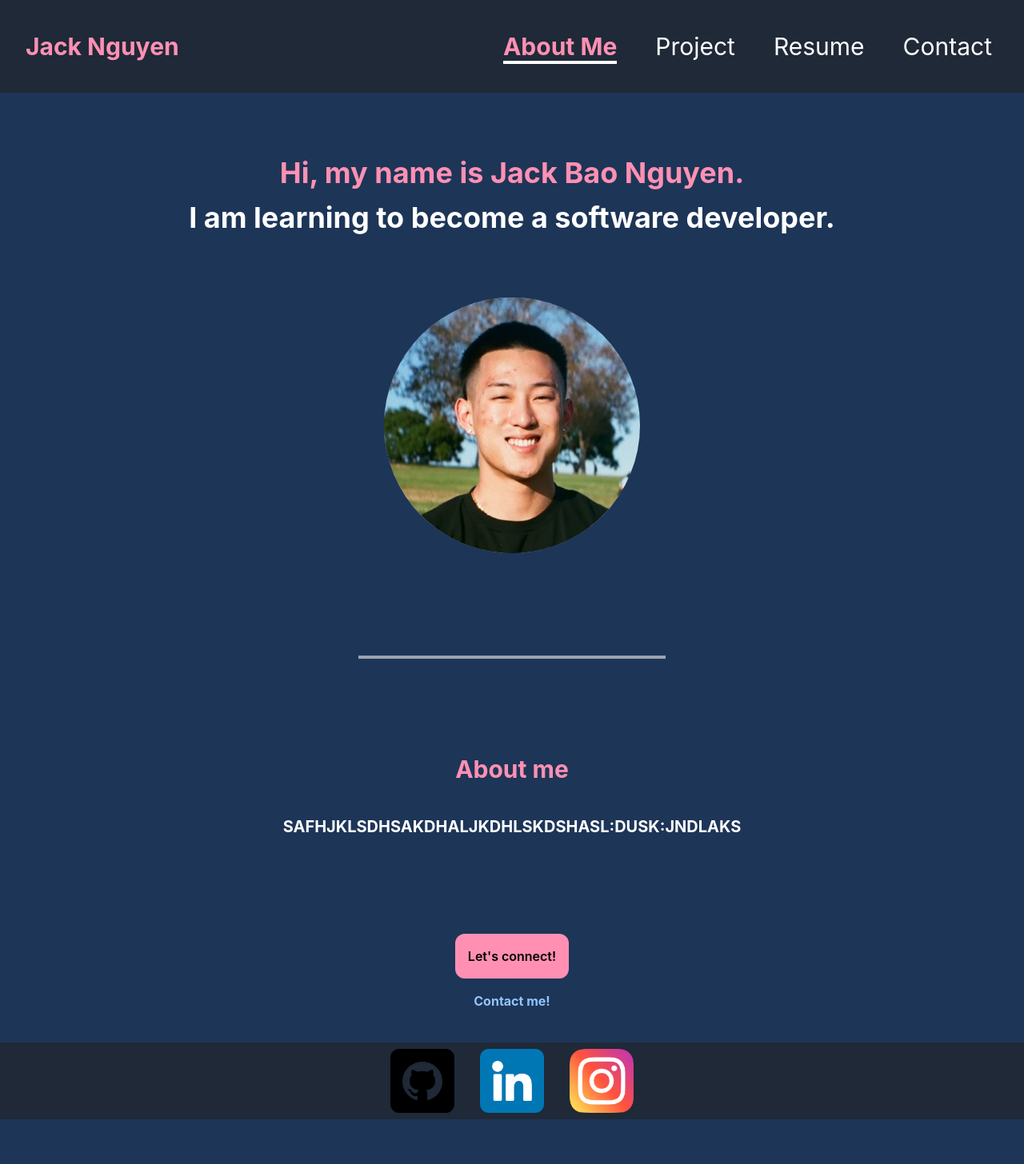
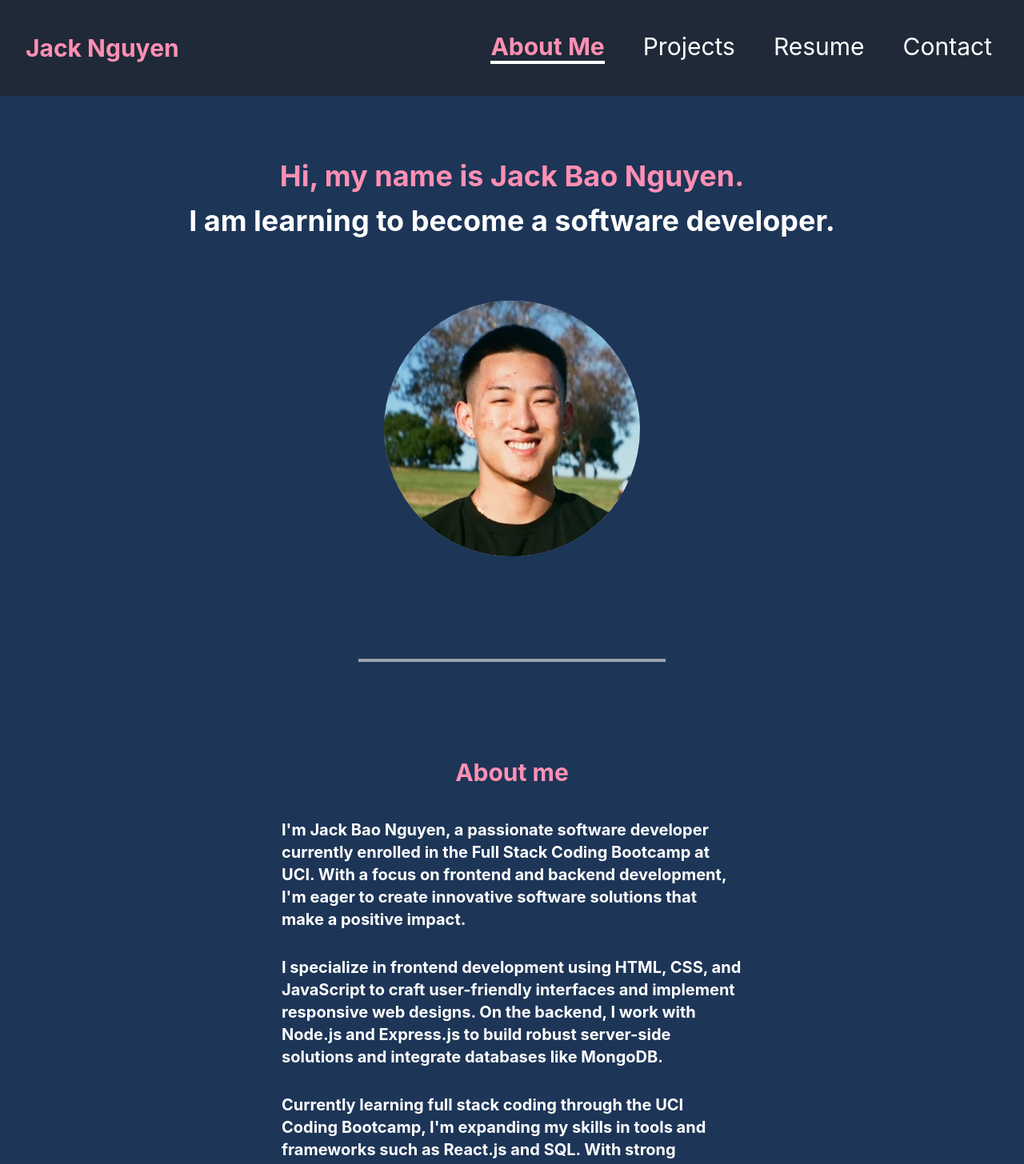
Before and after one commit to jackbngn/react-portfolio, a React (Create React App) app in the folder react-portfolio/: page / in a window 1280 px wide. Shown: the top 1456 px of the page at 80% size. Before the commit the page ends 1400 px from the top, so only its background shows below. Built offline with nearby package versions, Linux system fonts and the light colour scheme.

Commit message:
About me section added

```diff
--- a/react-portfolio/src/components/Navtabs.js
+++ b/react-portfolio/src/components/Navtabs.js
@@ -1,63 +1,56 @@
 import React from 'react';
 
-function NavTabs({ currentPage, handlePage }) {
+export default function NavTabs({ currentPage, handlePage }) {
 	return (
-		<nav className="flex items-center justify-between bg-gray-800 sticky top-0 z-10 ">
+		<nav className="flex flex-wrap items-center justify-between bg-gray-800 sticky top-0 z-10">
 			<p className="text-3xl m-8 text-pink-color font-bold">Jack Nguyen</p>
 
-			<ul className="flex justify-end m-10 text-3xl space-x-12">
-				<li className="">
-					<a
-						href="#about"
+			<ul className="flex flex-wrap justify-end m-10 text-3xl space-x-12">
+				<li className="mb-4 sm:mb-0">
+					<button
 						onClick={() => handlePage('About')}
-						// ternary operator to add indications css to which tab the user is currently on.
-						className={
+						className={`${
 							currentPage === 'About'
 								? 'text-pink-color font-bold border-b-4 border-white'
 								: ''
-						}>
+						}`}>
 						About Me
-					</a>
+					</button>
 				</li>
-				<li className="">
-					<a
-						href="#project"
-						onClick={() => handlePage('Project')}
-						className={
-							currentPage === 'Project'
+				<li className="mb-4 sm:mb-0">
+					<button
+						onClick={() => handlePage('Projects')}
+						className={`${
+							currentPage === 'Projects'
 								? 'text-pink-color font-bold border-b-4 border-white'
 								: ''
-						}>
-						Project
-					</a>
+						}`}>
+						Projects
+					</button>
 				</li>
-				<li className="">
-					<a
-						href="#resume"
+				<li className="mb-4 sm:mb-0">
+					<button
 						onClick={() => handlePage('Resume')}
-						className={
+						className={`${
 							currentPage === 'Resume'
 								? 'text-pink-color font-bold border-b-4 border-white'
 								: ''
-						}>
+						}`}>
 						Resume
-					</a>
+					</button>
 				</li>
-				<li className="">
-					<a
-						href="#contact"
+				<li className="mb-4 sm:mb-0">
+					<button
 						onClick={() => handlePage('Contact')}
-						className={
+						className={`${
 							currentPage === 'Contact'
 								? 'text-pink-color font-bold border-b-4 border-white'
 								: ''
-						}>
+						}`}>
 						Contact
-					</a>
+					</button>
 				</li>
 			</ul>
 		</nav>
 	);
 }
-
-export default NavTabs;
--- a/react-portfolio/src/components/PortfolioContainer.js
+++ b/react-portfolio/src/components/PortfolioContainer.js
@@ -5,6 +5,7 @@ import Contact from './pages/Contact';
 import Project from './pages/Project';
 import Resume from './pages/Resume';
 import Footer from './Footer';
+import BurgerMenu from './BurgerMenu';
 
 export default function PortfolioContainer() {
 	const [currentPage, setCurrentPage] = useState('About');
@@ -14,7 +15,7 @@ export default function PortfolioContainer() {
 		if (currentPage === 'About') {
 			return <About handlePage={handlePage} />;
 		}
-		if (currentPage === 'Project') {
+		if (currentPage === 'Projects') {
 			return <Project />;
 		}
 		if (currentPage === 'Resume') {
--- a/react-portfolio/src/components/pages/About.js
+++ b/react-portfolio/src/components/pages/About.js
@@ -28,9 +28,33 @@ export default function About({ handlePage }) {
 				<div className="flex justify-center text-3xl text-pink-color">
 					<h4>About me</h4>
 				</div>
-				<div className="flex justify-center mt-10 text-xl">
-					<br />
-					<h6>SAFHJKLSDHSAKDHALJKDHLSKDSHASL:DUSK:JNDLAKS</h6>
+				<div className="mt-10 text-xl">
+					<div className="flex justify-center">
+						<h6 className="max-w-xl mb-8">
+							I'm Jack Bao Nguyen, a passionate software developer currently
+							enrolled in the Full Stack Coding Bootcamp at UCI. With a focus on
+							frontend and backend development, I'm eager to create innovative
+							software solutions that make a positive impact.
+						</h6>
+					</div>
+					<div className="flex justify-center">
+						<h6 className="max-w-xl mb-8">
+							I specialize in frontend development using HTML, CSS, and
+							JavaScript to craft user-friendly interfaces and implement
+							responsive web designs. On the backend, I work with Node.js and
+							Express.js to build robust server-side solutions and integrate
+							databases like MongoDB.
+						</h6>
+					</div>
+					<div className="flex justify-center">
+						<h6 className="max-w-xl mb-8">
+							Currently learning full stack coding through the UCI Coding
+							Bootcamp, I'm expanding my skills in tools and frameworks such as
+							React.js and SQL. With strong analytical and problem-solving
+							abilities, I thrive in collaborative environments and enjoy
+							delivering exceptional results.
+						</h6>
+					</div>
 				</div>
 			</div>
 
--- a/react-portfolio/src/components/pages/Project.js
+++ b/react-portfolio/src/components/pages/Project.js
@@ -24,6 +24,7 @@ export default function Projects() {
 			link: 'https://jackbngn.github.io/Weather-Dashboard/',
 			githubLink: 'https://github.com/jackbngn/Weather-Dashboard',
 		},
+		// Add more projects as needed
 	];
 
 	const [hoveredIndex, setHoveredIndex] = useState(null);
@@ -33,7 +34,7 @@ export default function Projects() {
 			<h1 className="text-pink-color text-5xl font-bold text-center mt-4">
 				Projects
 			</h1>
-			<div className="grid grid-cols-3 gap-4">
+			<div className="grid grid-cols-1 sm:grid-cols-2 md:grid-cols-3 gap-4">
 				{projects.map((project, index) => (
 					<div
 						key={index}
```
Also changed, not shown: react-portfolio/src/components/BurgerMenu.js (added).
